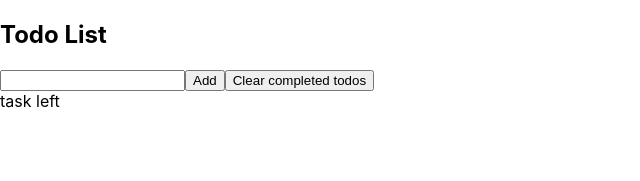
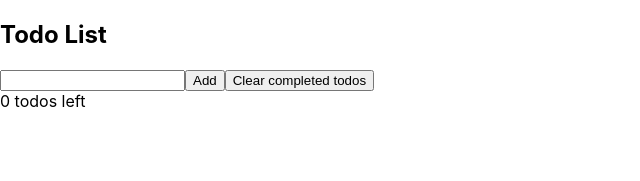
Before and after one commit to AbobakerSaeed12/TodoList, a React (Create React App) app: page / in a window 1280 px wide. Shown: the top 181 px of the page, without its empty margins (0-640 px from the left). Built offline with nearby package versions, Linux system fonts and the light colour scheme; the HTML template or start-up script is replaced by a standard one.

Commit message:
filter how many todos left

```diff
--- a/src/App.js
+++ b/src/App.js
@@ -56,7 +56,9 @@ export default function App() {
         toggleComplete={toggleComplete}
         handleDelete={handleDelete}
       />
-      <div className="task-left"> task left </div>
+      <div className="todo-left">
+        {todos.filter((todo) => !todo.complete).length} todos left
+      </div>
     </div>
   )
 }
```
